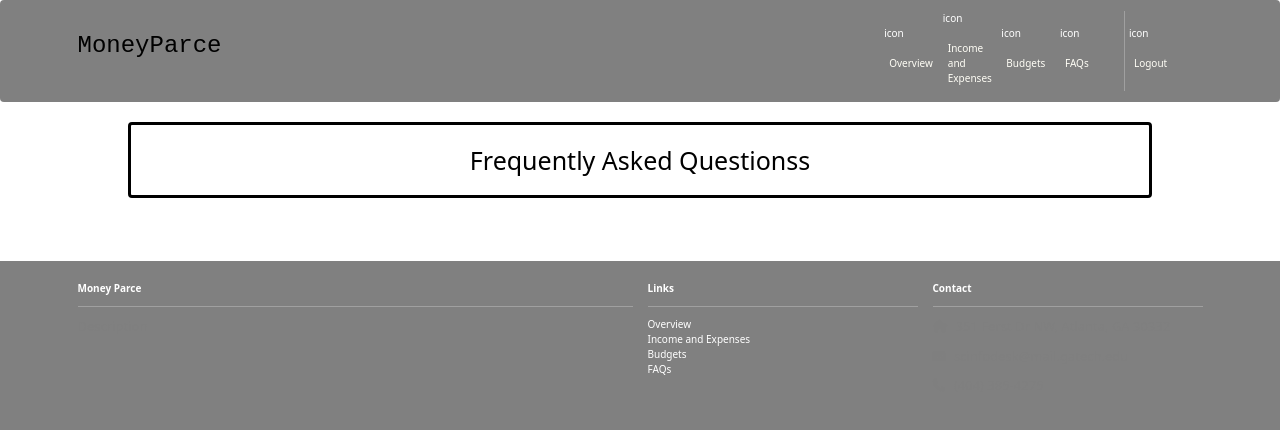
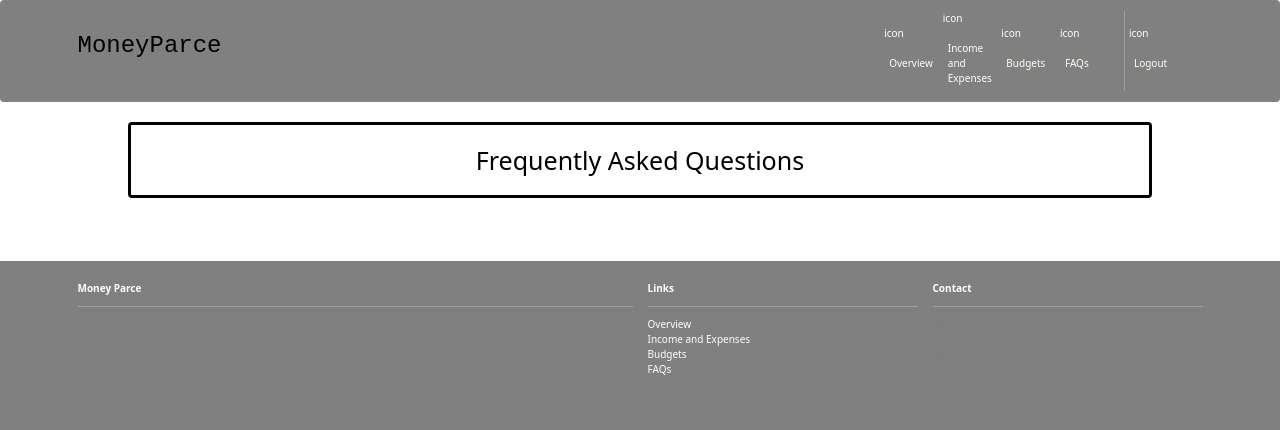
Before and after one commit to kr45732/MoneyParce, a Django app: page /faqs in a window 1280 px wide. Shown: the top 430 px of the page. Run offline with Django 4.2, Linux system fonts and the light colour scheme; some libraries are stand-ins or nearby versions.

Commit message:
Missing comma, typo

```diff
--- a/MoneyParce/MoneyParce/settings.py
+++ b/MoneyParce/MoneyParce/settings.py
@@ -42,8 +42,7 @@ INSTALLED_APPS = [
     "income_and_expenses",
     "overview",
     "faqs",
-    "budget"
-    'MoneyParce',
+    "budget",
 ]
 
 MIDDLEWARE = [
--- a/MoneyParce/faqs/templates/faqs/index.html
+++ b/MoneyParce/faqs/templates/faqs/index.html
@@ -2,7 +2,7 @@
 {% block content %}
     <header class="masthead bg-index text-white text-center py-4">
         <div class="container d-flex align-items-center flex-column pt-2">
-            <h1 class="section-title" >Frequently Asked Questionss</h1>
+            <h1 class="section-title" >Frequently Asked Questions</h1>
         </div>
     </header>
     <div class="p-3">
```
